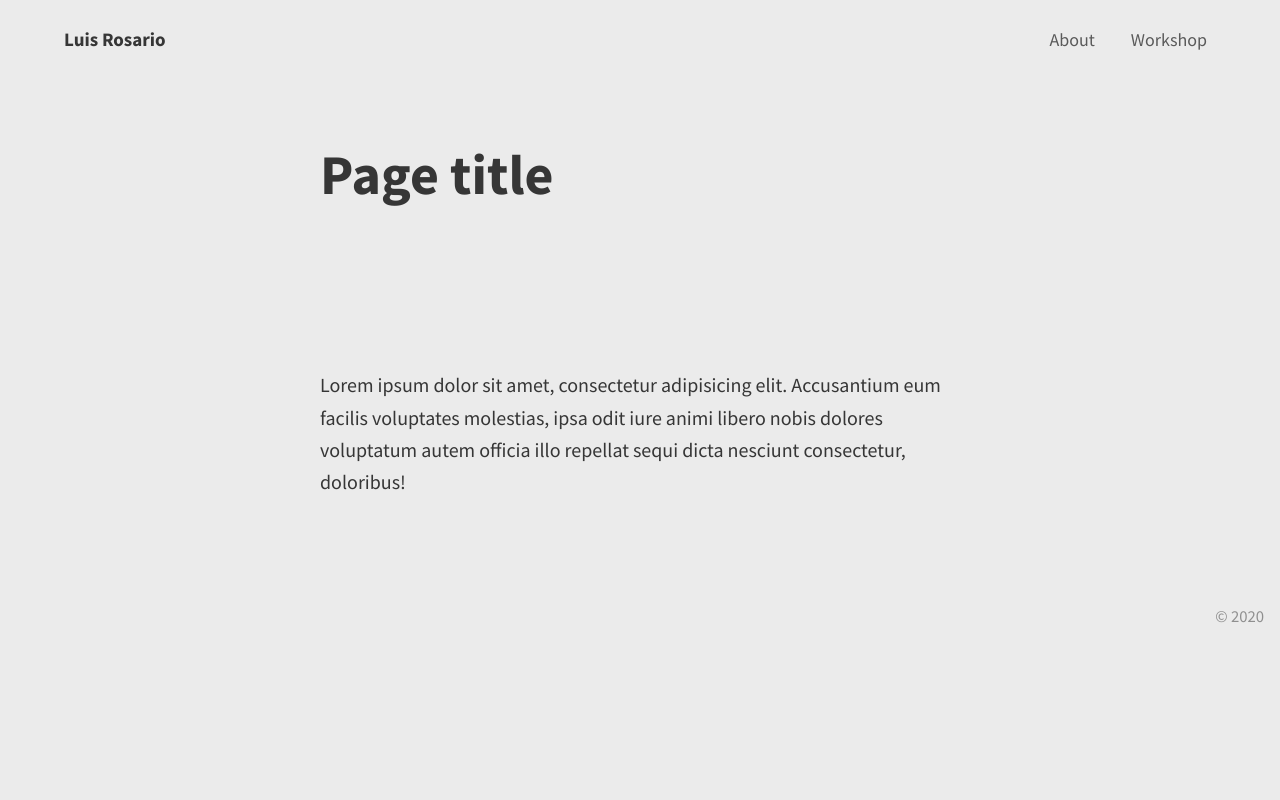
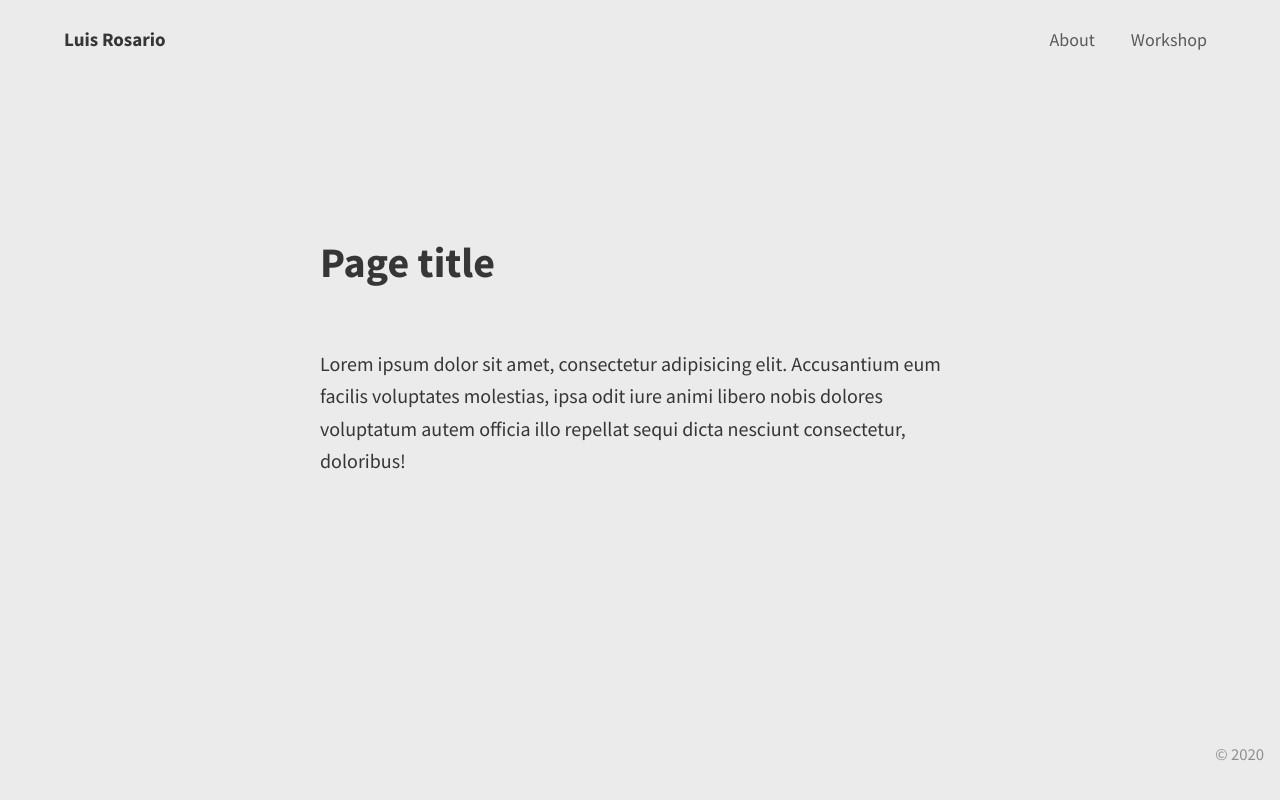
Before and after one commit to Z4P0/2020-theme, a website: page markup/html/base.html in a window 1280 px wide. Drawn offline with Linux system fonts and the light colour scheme.

Commit message:
tweak the styles for child elements in main

```diff
--- a/markup/pug/typography.pug
+++ b/markup/pug/typography.pug
@@ -1,7 +1,7 @@
 extends base.pug
 
 block container
-  main#main(style="display:grid; grid-template-columns: 1fr 1fr;")
+  main#main
     .content
       h1 Header 1
       h2 Header 2
--- a/styles/scss/frontpage.scss
+++ b/styles/scss/frontpage.scss
@@ -99,3 +99,7 @@
     padding-right: 25vw;
   }
 }
+
+#hero-header + .content {
+  padding-top: 3rem;
+}
--- a/styles/scss/theme/_site-header.scss
+++ b/styles/scss/theme/_site-header.scss
@@ -6,7 +6,7 @@
   h1 {
     font-size: rem-calc(19);
     line-height: 1.26315;
-    margin-bottom: 0;
+    // margin-bottom: 0;
   }
   .site-nav {
     margin-left: auto;
--- a/styles/scss/theme/_theme.scss
+++ b/styles/scss/theme/_theme.scss
@@ -1,6 +1,13 @@
 @import "site-header";
 @import "site-nav";
 @import "site-footer";
+
+header {
+  h1 {
+    margin-bottom: 0;
+  }
+}
+
 
 main {
   p, ul, ol {
@@ -8,9 +15,14 @@ main {
   }
 }
 
-main > header,
-.content {
-  padding: 4em 3em;
+
+main {
+  // horizontal padding
+  // ----------------------------------------
+  > header,
+  > div {
+    padding-left: 3rem;
+    padding-right: 3rem;
     @include breakpoint(small-landscape) {
       padding-left: 15vw;
       padding-right: 15vw;
@@ -24,3 +36,25 @@ main > header,
       padding-right: 25vw;
     }
   }
+  // vertical padding
+  // ----------------------------------------
+  > header {
+    padding-top: 10rem;
+    padding-bottom: 2rem;
+  }
+  > div {
+    padding-top: 2rem;
+    padding-bottom: 4rem;
+  }
+}
+
+
+.main {
+  min-height: 80vh;
+  @include breakpoint(large) {
+    h1 {
+      font-size: rem-calc(42);
+      line-height: 1.023809;
+    }
+  }
+}
```
Also changed, not shown: markup/pug/sandbox.pug (+20 -18 lines), markup/html/sandbox.html, markup/html/typography.html, styles/css/frontpage.css, styles/css/styles.css, styles/css/styles.min.css. Lines whose indentation alone changed are shown as unchanged.
